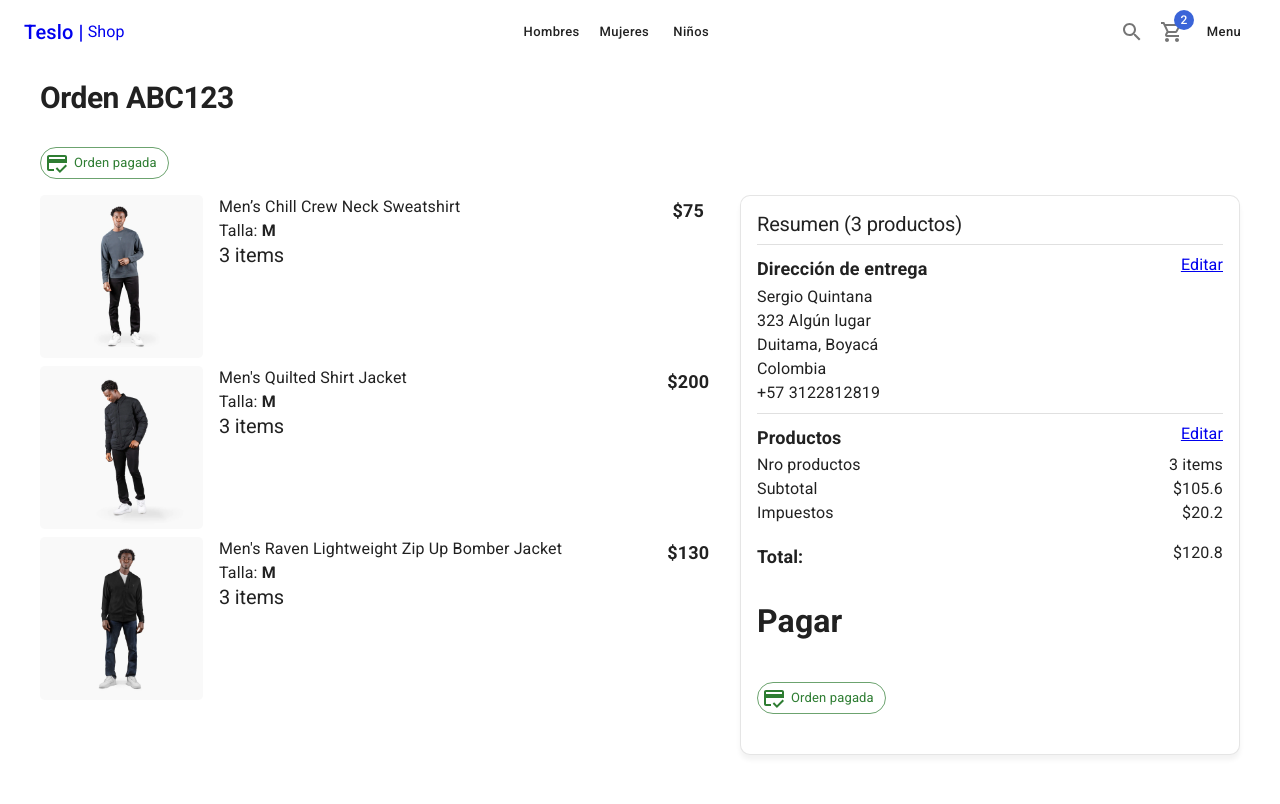
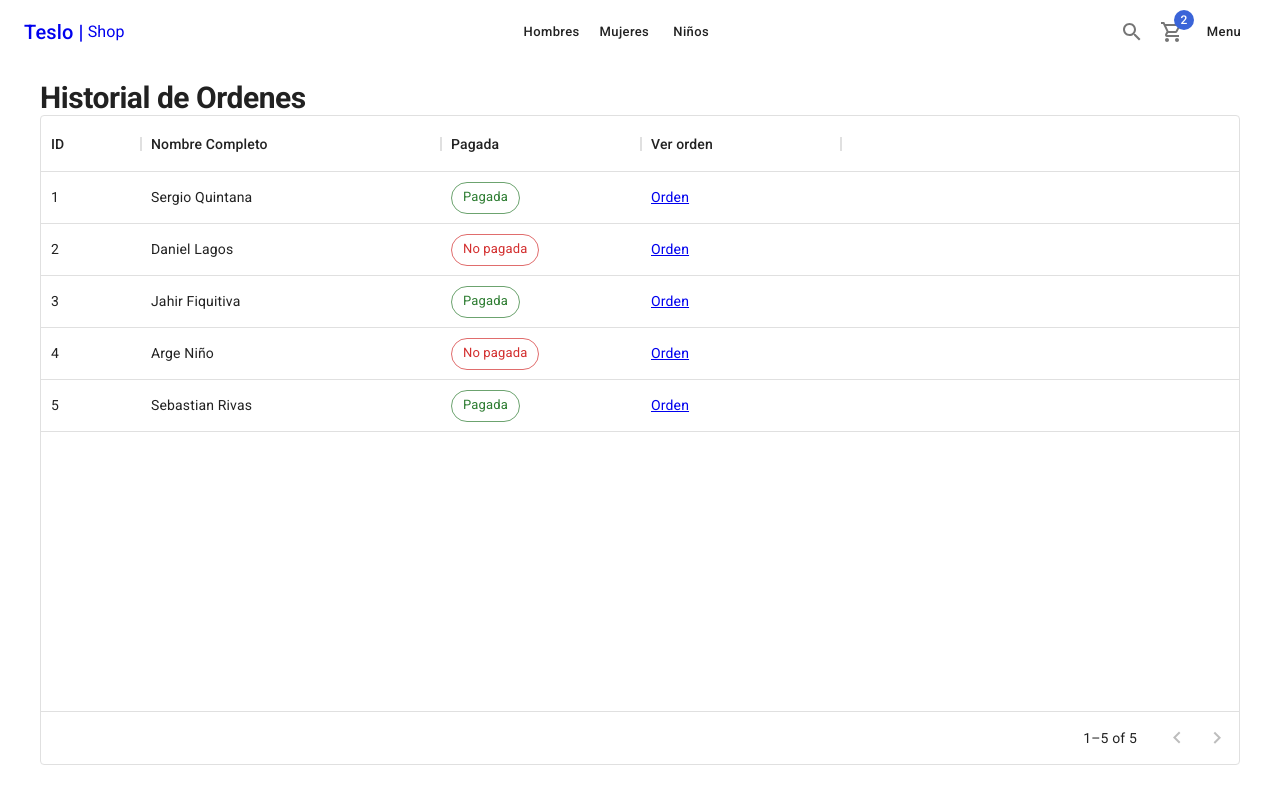
Before and after one commit to sergio1599/teslo-shop, a Next.js app: page /orders/history in a window 1280 px wide. Shown: the top 804 px of the page. Built offline with nearby package versions, Linux system fonts and the light colour scheme.

Commit message:
create login, register page and AuthLayout

```diff
--- /dev/null
+++ b/components/layouts/AuthLayout.tsx
@@ -0,0 +1,28 @@
+import { Box } from '@mui/material';
+import Head from 'next/head';
+import { FC } from 'react';
+
+interface Props {
+  title: string;
+  children: JSX.Element | JSX.Element[];
+}
+
+export const AuthLayout: FC<Props> = ({ children, title }) => {
+  return (
+    <>
+      <Head>
+        <title>{title}</title>
+      </Head>
+      <main>
+        <Box
+          display='flex'
+          justifyContent='center'
+          alignItems='center'
+          height='calc(100vh - 200px)'
+        >
+          {children}
+        </Box>
+      </main>
+    </>
+  );
+};
--- a/components/layouts/index.ts
+++ b/components/layouts/index.ts
@@ -1 +1,2 @@
+export * from './AuthLayout'
 export * from './ShopLayout';
--- a/package.json
+++ b/package.json
@@ -13,6 +13,7 @@
     "@emotion/styled": "^11.10.4",
     "@mui/icons-material": "^5.10.6",
     "@mui/material": "^5.10.6",
+    "@mui/x-data-grid": "^5.17.4",
     "next": "12.3.0",
     "react": "18.2.0",
     "react-dom": "18.2.0",
--- /dev/null
+++ b/pages/orders/history.tsx
@@ -0,0 +1,72 @@
+import NextLink from 'next/link';
+import { Chip, Grid, Link, Typography } from '@mui/material';
+import { ShopLayout } from '../../components/layouts';
+import { DataGrid, GridColDef, GridRenderCellParams } from '@mui/x-data-grid';
+
+
+const columns: GridColDef[] = [
+  { field: 'id', headerName: 'ID', width: 100 },
+  { field: 'fullname', headerName: 'Nombre Completo', width: 300 },
+
+  {
+    field: 'paid',
+    headerName: 'Pagada',
+    description: 'muestra Información si está pagada o no',
+    width: 200,
+    renderCell: (params: GridRenderCellParams) => {
+      return params.row.paid ? (
+        <Chip color='success' label='Pagada' variant='outlined' />
+      ) : (
+        <Chip color='error' label='No pagada' variant='outlined' />
+      );
+    },
+  },
+
+  {
+    field: 'link',
+    headerName: 'Ver orden',
+    description: 'Link de la orden',
+    width: 200,
+    sortable: false,
+    renderCell: (params: GridRenderCellParams) => {
+      return (
+        <NextLink href={`/orders/${params.row.id}`} passHref>
+          <Link underline='always'>Orden</Link>
+        </NextLink>
+      );
+    },
+  },
+];
+
+const rows = [
+  { id: 1, paid: true, fullname: 'Sergio Quintana' },
+  { id: 2, paid: false, fullname: 'Daniel Lagos' },
+  { id: 3, paid: true, fullname: 'Jahir Fiquitiva' },
+  { id: 4, paid: false, fullname: 'Arge Niño' },
+  { id: 5, paid: true, fullname: 'Sebastian Rivas' },
+];
+
+const HistoryPage = () => {
+  return (
+    <ShopLayout
+      title={'Historial de ordenes'}
+      pageDescription={'Historial de ordenes del cliente'}
+    >
+      <Typography variant='h1' component='h1'>
+        Historial de Ordenes
+      </Typography>
+      <Grid container>
+        <Grid item xs={12} sx={{ height: 650, width: '100%' }}>
+          <DataGrid
+            rows={rows}
+            columns={columns}
+            pageSize={10}
+            rowsPerPageOptions={[10]}
+          />
+        </Grid>
+      </Grid>
+    </ShopLayout>
+  );
+};
+
+export default HistoryPage;
```
Also changed, not shown: pages/auth/login.tsx (added, +47 -0 lines), pages/auth/register.tsx (added, +50 -0 lines), 1 other file (tests, documents, lock files or other folders).
